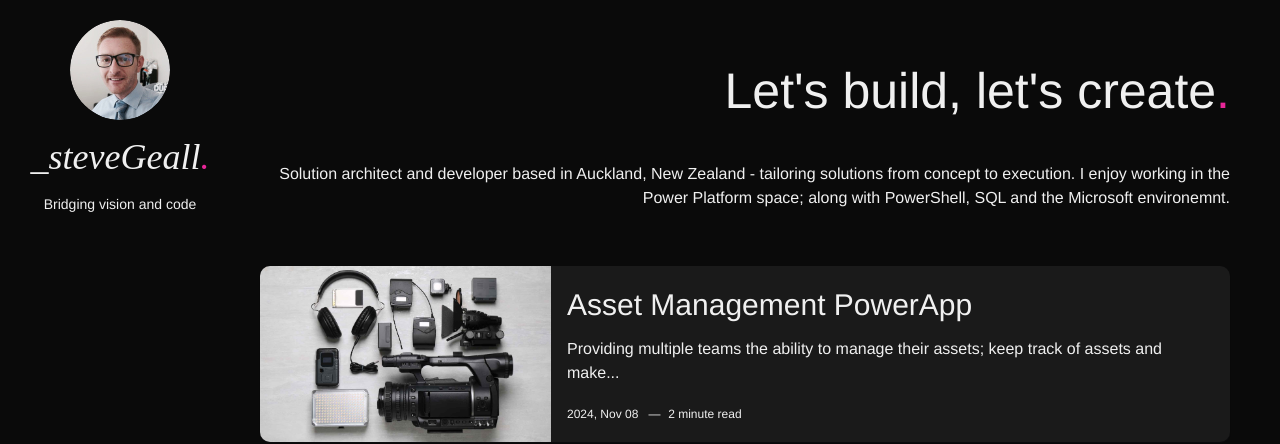
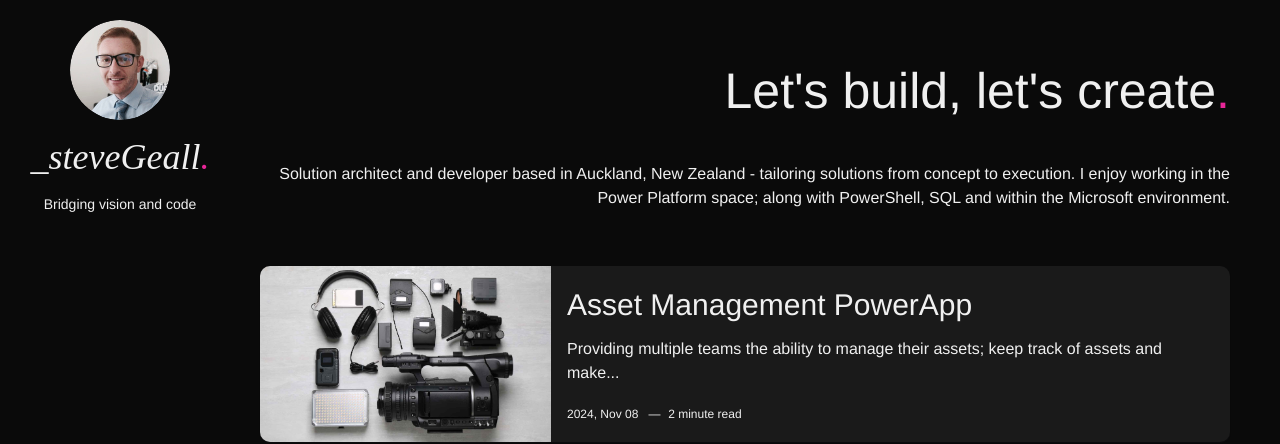
Before and after one commit to borough11/borough11.github.io, a Jekyll site: the page built from index.html, in a window 1280 px wide. Shown: the top 444 px of the page. Built offline with Jekyll 4.4.1, drawn with Linux system fonts in a browser that asks for light colours; nearby versions of some CDN libraries; the list of posts is cut into pages by our own code.

Commit message:
modified:   _layouts/main.html

```diff
--- a/_layouts/main.html
+++ b/_layouts/main.html
@@ -44,7 +44,7 @@
 <header>
   <div class="main-headingSteve">
     <h1><span id="headerSteve">Let's build, let's create<font color="#e72698">.</font></span></h1>
-    <p>Solution architect and developer based in Auckland, New Zealand - tailoring solutions from concept to execution. I enjoy working in the Power Platform space; along with PowerShell, SQL and the Microsoft environemnt.</p>
+    <p>Solution architect and developer based in Auckland, New Zealand - tailoring solutions from concept to execution. I enjoy working in the Power Platform space; along with PowerShell, SQL and within the Microsoft environment.</p>
   </div>
 </header>
 
```
